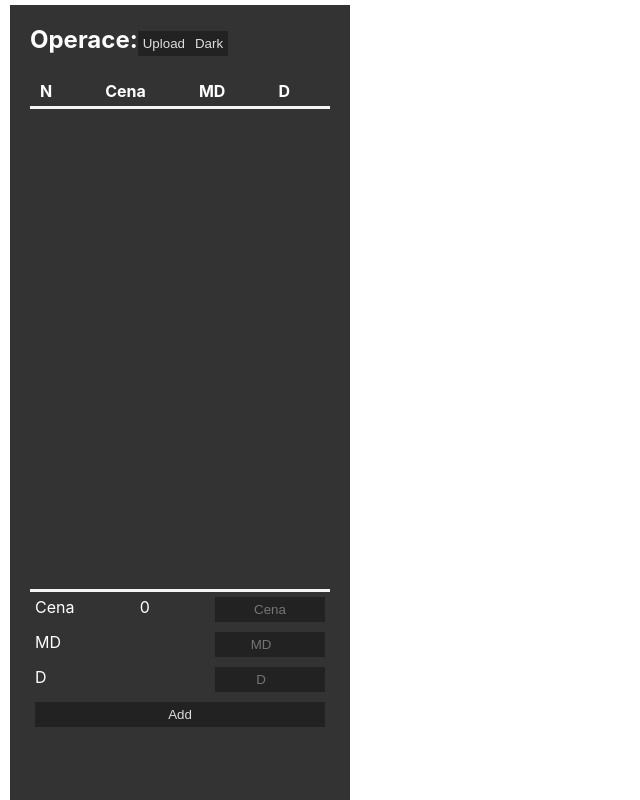
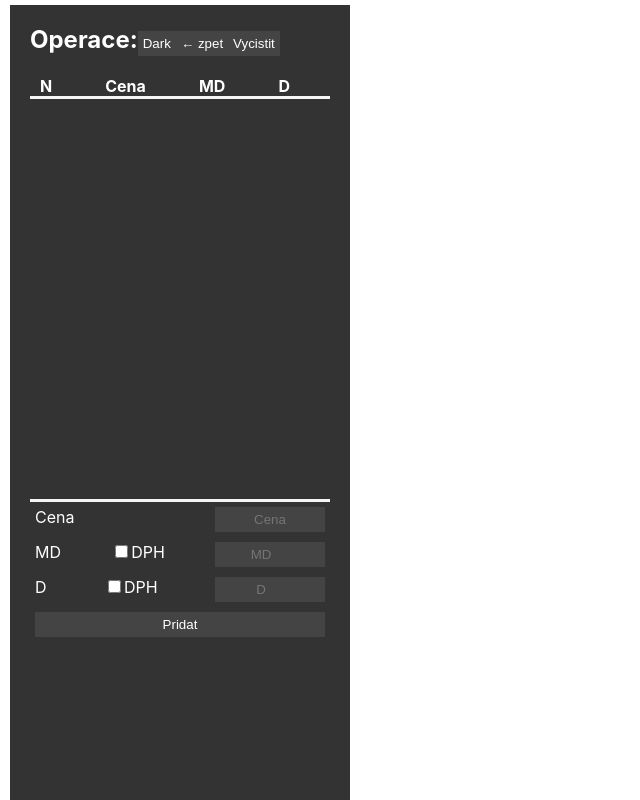
Before and after one commit to MiloslavStekrt/ucty-easy, a React (Create React App) app: page / in a window 1280 px wide. Shown: the whole page, without its empty margins (0-640 px from the left). Built offline with nearby package versions, Linux system fonts and the light colour scheme.

Commit message:
version 2

```diff
--- a/package.json
+++ b/package.json
@@ -6,6 +6,7 @@
     "@testing-library/jest-dom": "^5.16.4",
     "@testing-library/react": "^13.2.0",
     "@testing-library/user-event": "^13.5.0",
+    "firebase": "^9.9.2",
     "react": "^18.1.0",
     "react-dom": "^18.1.0",
     "react-scripts": "5.0.1",
--- a/public/index.html
+++ b/public/index.html
@@ -38,7 +38,7 @@
                 }
             }
 
-            console.log(` ${e.code}`)
+            // console.log(` ${e.code}`)
         }
     </script>
   </body>
--- a/src/Add.js
+++ b/src/Add.js
@@ -1,46 +1,119 @@
 import {useState, useEffect} from "react";
 import DataList from "./datalist.js";
 
-function Add({setState, state, money, thema}) {
-    const [value, setValue] = useState({cost: 0, md: 0, d: 0});
+
+function Add({setState, state, money, thema, operations, selected, setSelected, setOperations, sh, h}) {
+    const [value, setValue] = useState({cost: "", md: "", d: ""});
     const [cost, setCost] = useState("");
+    const [edit, setEdit] = useState(false);
+    const DEF ={cost: "", md: "", d: ""};
+    // 0,0 => no dph
+    // 1,0 => MD
+    // 0,1 => D
+    const [DPH, setDPH] = useState([false, false]);
 
     useEffect(() => {
         setCost(money(value.cost))
-        console.log(`"`+cost+`"`)
-    }, [value])
+    }, [value]);
+    useEffect(scrollDown, [state]);
+    useEffect(() => {
+        if (selected == 0) {
+            setValue(DEF);
+            setEdit(false);
+            return
+        }
+        setEdit(true);
+        setValue(operations[selected-1]);
+    }, [selected]);
 
     function add() {
-        setState([...state, {
-            cost: parseInt(value.cost),
+        if (edit) {
+            let opts = operations;
+            sh([...h, ["edit", {...opts[selected-1], id: selected-1}]]);
+            opts[selected-1] = value;
+
+            setOperations(opts);
+            setSelected(0);
+            return;
+        }
+        let opts = [{
+            cost: parseFloat(value.cost),
             md: value.md,
             d: value.d
-        }])
+        }];
+        if (DPH[0]) {
+            let x = {
+                cost: parseInt(value.cost * 0.21),
+                md: "343",
+                d: value.d
+            };
+            opts.push(x)
+            sh([...h, ["add", value], ["add", x]]);
+        } else if (DPH[1]) {
+            let x = {
+                cost: parseInt(value.cost * 0.21),
+                md: value.md,
+                d: "343"
+            }
+            opts.push(x)
+            sh([...h, ["add", value], ["add", x]]);
+        }
+        setState([...state, ...opts])
+
+        setValue({cost: "", md: "", d: ""});
+        setDPH(false, false)
+    }
+    function scrollDown() {
+        let s = document.getElementsByClassName("show")[0];
+        s.scrollTo(0, s.scrollHeight);
+    }
+    function changeMD(e) {
+        const emp = String.fromCharCode("8291");
+        if (e.target.value.length == 3) {
+            if (String(value.md).includes(emp))
+                setValue({cost: value.cost, md: parseInt(e.target.value/10), d: value.d})
+            else setValue({cost: value.cost, md: e.target.value+emp, d: value.d})
+        } else setValue({cost: value.cost, md: e.target.value, d: value.d})
+    }
+    function changeD(e) {
+        const emp = String.fromCharCode("8291");
+        if (e.target.value.length == 3) {
+            if (String(value.d).includes(emp))
+                setValue({cost: value.cost, d: parseInt(e.target.value/10), md: value.md})
+            else setValue({cost: value.cost, d: e.target.value+emp, md: value.md})
+        } else setValue({cost: value.cost, d: e.target.value, md: value.md})
     }
     return (
         <div className="bottom vr-t">
             <DataList />
+            <datalist id="empty"></datalist>
             <p>
                 <label for="cost">Cena</label>
                 {cost != "NaN" ? cost : ""}
                 <input className={thema ? "col-lg": "col-lg white-btn"} id="cost" placeholder="Cena"
-                onChange={e => setValue(
+                value={value.cost} onChange={e => setValue(
                     {cost: e.target.value, md: value.md, d: value.d})}/>
             </p>
             <p>
                 <label for="md">MD</label>
+                <span hidden={edit}>
+                    <input type="checkbox" name="mdon" id="permd" checked={DPH[0]} onChange={e => setDPH([!DPH[0], false])}/>
+                    <label for="permd">DPH</label>
+                </span>
                 <input list="account-UCTO" className={thema ? "col-lg": "col-lg white-btn"} placeholder="MD"
-                id="md" onChange={e => setValue(
-                    {cost: value.cost, md: e.target.value, d: value.d})}/>
+                id="md" value={value.md} onChange={e => changeMD(e)}/>
             </p>
             <p>
                 <label for="d">D</label>
+                <span hidden={edit}>
+                    <input type="checkbox" name="don" id="perd" checked={DPH[1]} onChange={e => setDPH([false, !DPH[1]])}/>
+                    <label for="perd">DPH</label>
+                </span>
                 <input list="account-UCTO" className={thema ? "col-lg": "col-lg white-btn"} placeholder="D"
-                id="d" onChange={e => setValue(
-                    {cost: value.cost, md: value.md, d: e.target.value})}/>
+                id="d" value={value.d} onChange={e => changeD(e)} />
             </p>
             <p>
-                <button id="addbtn" className={thema ? "": "white-btn"} onClick={add}>Add</button>
+                <button id="addbtn" className={thema ? "": "white-btn"} onClick={add}>{edit ? "Zmenit" : "Pridat"}</button>
             </p>
         </div>
     )
--- a/src/App.css
+++ b/src/App.css
@@ -46,7 +46,7 @@ body {
     max-width: 1400px;
     margin-left: 40vw;
 }
-.opt:hover .last {
+.opt:hover .last, .opt:hover .first{
     display: none;
 }
 .body {
@@ -105,7 +105,7 @@ body {
     background-color: #777;
 }
 .opt button{
-    padding: 8px 10px !important;
+    padding: 10 0 !important;
     margin: 0;
     display: none;
 }
@@ -114,6 +114,13 @@ body {
 }
 .opt:hover button{
     display: block;
+    padding: 0 5;
+}
+.opt:hover div.between {
+    display: flex;
+}
+.opt:hover p.cost {
+    display: flex;
 }
 .bottom {
     display: flex;
@@ -141,9 +148,9 @@ body {
     cursor: pointer;
 }
 input, button {
-    color: #ddd;
+    color: #fff;
     text-align: center;
-    background-color: #222;
+    background-color: #444;
     border: 0;
     padding: 5px;
 }
@@ -158,7 +165,7 @@ input, button {
     flex-direction: column;
     overflow-y: scroll;
     padding-right: 2.5px;
-    height: 60vh;
+    height: 50%;
 }
 .opt button {
     padding: 0 10px;
@@ -177,7 +184,7 @@ input, button {
     padding: 0 40px 0 10px;
 }
 .nav *, .opt * {
-    margin: 5px 0;
+    margin: 0;
 }
 .App {
   text-align: center;
@@ -209,6 +216,10 @@ input, button {
   color: #61dafb;
 }
 
+div.between {
+    display: none;
+}
+
 @keyframes App-logo-spin {
   from {
     transform: rotate(0deg);
--- a/src/App.js
+++ b/src/App.js
@@ -3,12 +3,11 @@ import {useState, useEffect} from "react";
 import Add from "./Add.js";
 import Opt from "./Opt.js";
 import Ucet from "./ucet.js";
-import { collection, addDoc } from "firebase/firestore";
 
 function App() {
     const [selected, setSelected] = useState(0);
-    const [edit, setEdit] = useState({cost: 0, md: 0, d: 0});
     const [operations, setOperations] = useState(JSON.parse(window.localStorage.getItem("opt")) || [ ]);
+    const [history, setHistory] = useState(JSON.parse(window.localStorage.getItem("history")) || [ ]);
     const [thema, setThema] = useState(window.localStorage.getItem("thema") == 0 ? false : true);
 
     function formatMoney(number) {
@@ -28,9 +27,11 @@ function App() {
     useEffect(() => {
         console.log("Update that");
         window.localStorage.setItem("opt", JSON.stringify(operations));
-    }, [operations]);
-
-    useEffect(() => { setEdit(operations[selected]) }, [selected]);
+    }, [operations, history]);
+    useEffect(() => {
+        console.log(history);
+        window.localStorage.setItem("history", JSON.stringify(history));
+    }, [history]);
 
     useEffect(() => {
         let accounts_set = [];
@@ -51,7 +52,6 @@ function App() {
                 }
             }
             if (!isThere[0] && !isThere[1] && (operations[i].md == operations[i].d)) {
-                console.log("Their are the same", operations[i])
                 let account = {name: 0, md: [], d: []};
                 if (!isThere[0]) {
                     account.name = operations[i].md;
@@ -72,36 +72,73 @@ function App() {
                 }
             }
             if (!isThere[0] && !isThere[1]) {
-            } else if (!isThere[0] || !isThere[1]) {
-            }
-            console.log(isThere);
+            } else if (!isThere[0] || !isThere[1]) { }
         }
-        console.log(accounts_set);
         setAccounts(accounts_set)
-    }, [operations])
+    }, [operations, selected])
     useEffect(() => {
         window.localStorage.setItem("thema", thema ? "1": "0");
     }, [thema]);
+    useEffect(() => {
+        if (selected >= operations.length+1) setSelected(0);
+    }, [selected, operations])
+    function opt_clear() {
+        setOperations([])
+        setHistory([])
+    }
+    function back() {
+        let opt = history[history.length-1]
+        if (history.length < 1) return;
+        switch (opt[0]) {
+            case "add":
+                setOperations([...operations.filter((opt, id) => id != operations.length-1)]); break;
+            case "del":
+                let opts = operations;
+                let first = [];
+                let second = [];
+
+                opts.map((o, i) => {
+                    if (i >= opt[1].id) second.push(o);
+                    else first.push(o);
+                })
+                first.push({cost: opt[1].cost, md: opt[1].md, d: opt[1].d});
+                setOperations(first.concat(second))
+                break;
+            case "edit":
+                setOperations([
+                    ...operations.filter((x, i) => i != opt[1].id),
+                    {cost: opt[1].cost, md: opt[1].md, d: opt[1].d}
+                ])
+            default:
+                console.log("not same? \n", opt);
+        }
+        setHistory([...history.filter((h,i) => i != history.length-1)]);
+    }
 
     return (
         <div className={thema ? "body" : "body-dark"}>
             <section className={thema ? "rozvaha": "rozvaha white"}>
                 <h1>
                     Operace:
-                    <remove>{window.location.href.split(".app/")[1] || <button className={thema ? "" : "white-btn"} onclick={upload}>Upload</button> }</remove>
+                    {/*<remove>{window.location.href.split(".app/")[1] || <button className={thema ? "" : "white-btn"} onclick={upload}>Upload</button> }</remove>*/}
                     <button className={thema ? "" : "white-btn"} onClick={() => {setThema(!thema)}}>
                         {thema ? "Dark" : "light"}
                     </button>
+                    <button onClick={back}>← zpet</button>
+                    <button onClick={opt_clear}>Vycistit</button>
                 </h1>
                 <div className="nav vr-b">
                     <p>N</p> <p>Cena</p> <p>MD</p> <p>D</p>
                 </div>
                 <div className="show">
-                    { operations.map((opt, i) => <Opt opt={opt} i={i}
-                        operations={operations} setSelect={setSelected}
-                        setOperation={setOperations} sel={selected} thema={thema} />) }
+                    { operations.map((opt, i) =>
+                        <Opt opt={opt} i={i}
+                            operations={operations} setSelect={setSelected} h={history} sh={setHistory}
+                            setOperation={setOperations} sel={selected} thema={thema} money={formatMoney} />
+                    )}
                 </div>
-                <Add money={formatMoney} setState={setOperations} state={operations} thema={thema}/>
+                <Add money={formatMoney} setState={setOperations} state={operations} thema={thema} h={history} sh={setHistory}
+                    operations={operations} selected={selected} setOperations={setOperations} setSelected={setSelected}/>
             </section>
             <section className="disk-box">
                 {accounts.map(acc => <Ucet money={formatMoney} acc={acc} sel={selected} thema={thema}/>)}
```
Also changed, not shown: src/Opt.js (+35 -2 lines), src/ucet.js (+34 -2 lines), 1 other file (tests, documents, lock files or other folders).
